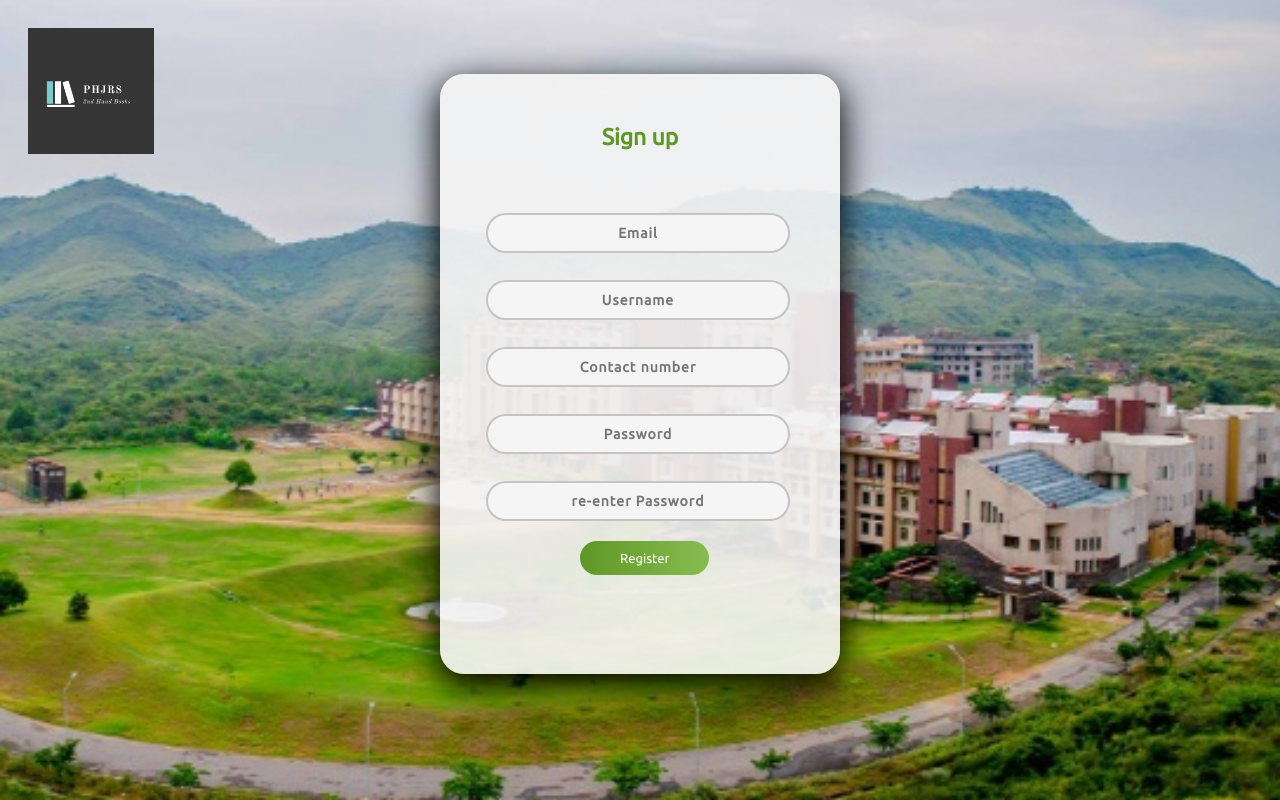
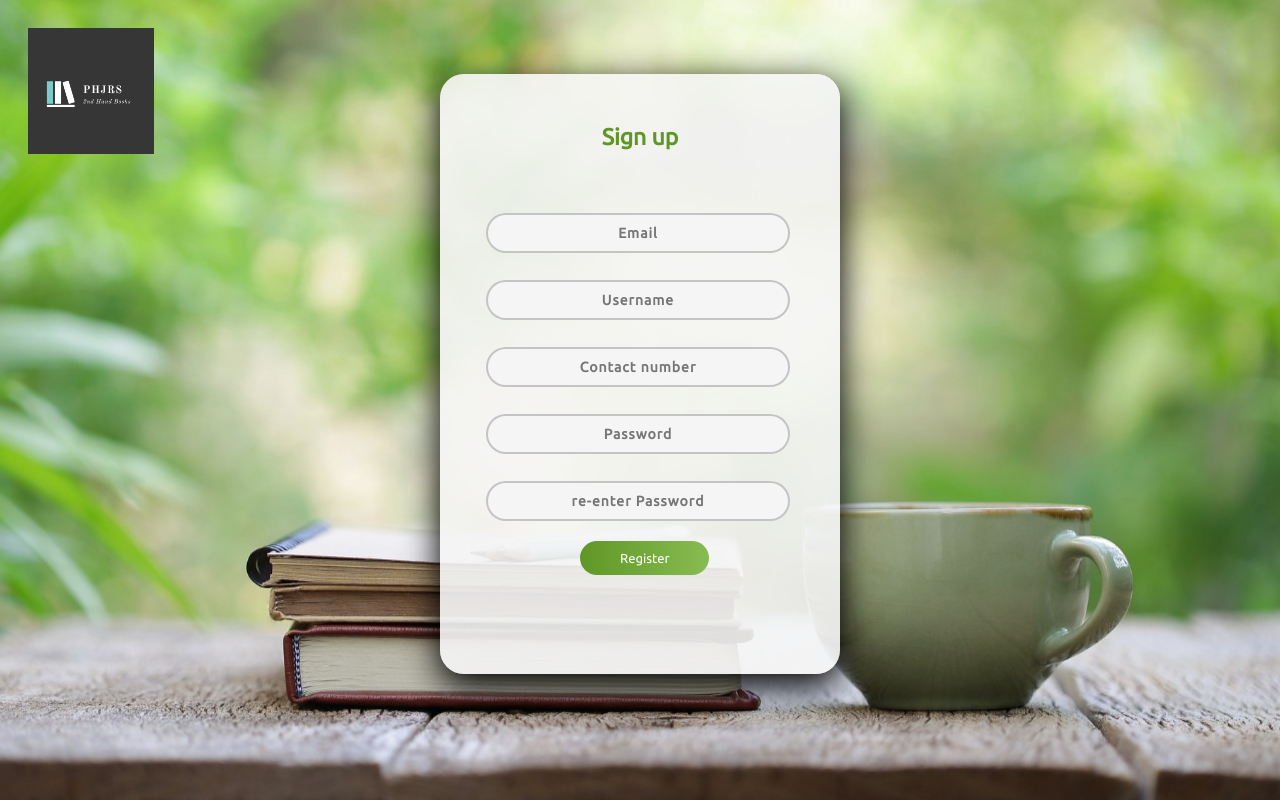
Before and after one commit to jatin527/Secondhand-Book-Buying-Selling-Portal, a Django app: template BookPortal/templates/register.html in a window 1280 px wide. Run offline with Django 3.2, Linux system fonts and the light colour scheme; the template is opened without the code that fills it, so the values that code supplies are empty.

Commit message:
bgimages

```diff
--- a/BookPortal/static/css/loginbook.css
+++ b/BookPortal/static/css/loginbook.css
@@ -1,8 +1,8 @@
 body {
-    background-image: url('../images/nu2.jpeg');
+    background-image: url('../images/book2.jpeg');
     background-position: center;
     background-repeat: no-repeat;
-    background-size: cover;
+    background-size: auto;
     font-family: 'Ubuntu', sans-serif;
 }
 
--- a/BookPortal/static/css/register.css
+++ b/BookPortal/static/css/register.css
@@ -1,8 +1,8 @@
 body {
-    background-image: url('../images/nu2.jpeg');
+    background-image: url('../images/book2.jpeg');
     background-position: center;
     background-repeat: no-repeat;
-    background-size: cover;
+    background-size: auto;
     font-family: 'Ubuntu', sans-serif;
 }
 
```
Also changed, not shown: BookPortal/static/images/book.jpeg (added), BookPortal/static/images/book2.jpeg (added), 1 other file.
